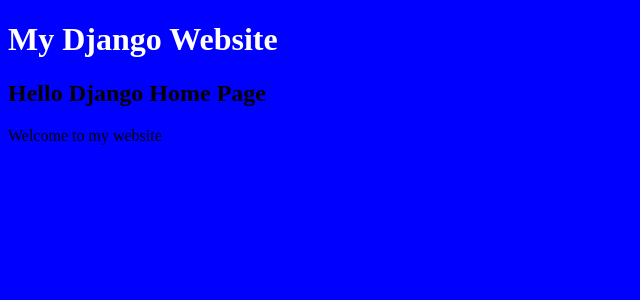
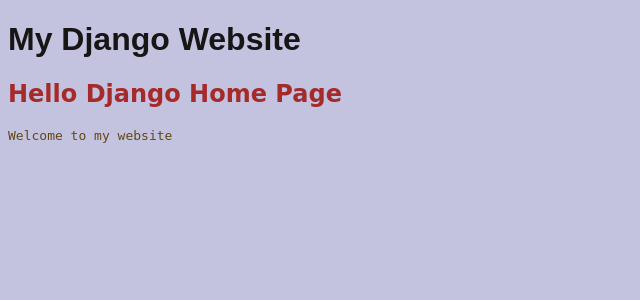
Before and after one commit to nihalapkd2008-debug/w6d2, a Django app: page / in a window 1280 px wide. Shown: the top 300 px of the page, without its empty margins (0-640 px from the left). Run offline with Django 5.2, Linux system fonts and the light colour scheme.

Commit message:
first commit

```diff
--- a/static/css/style.css
+++ b/static/css/style.css
@@ -1,7 +1,17 @@
 body {
-    background-color: blue;
+    background-color: rgb(195, 195, 224);
 }
 
 h1 {
-    color: white;
+    color: rgb(24, 21, 21);
+    font-family: Arial, Helvetica, sans-serif;
 }
+h2 {
+  color: brown;
+  font-family: cursive;
+
+}
+p {
+  color: rgb(99, 70, 19);
+  font-family: monospace;
+}
```
